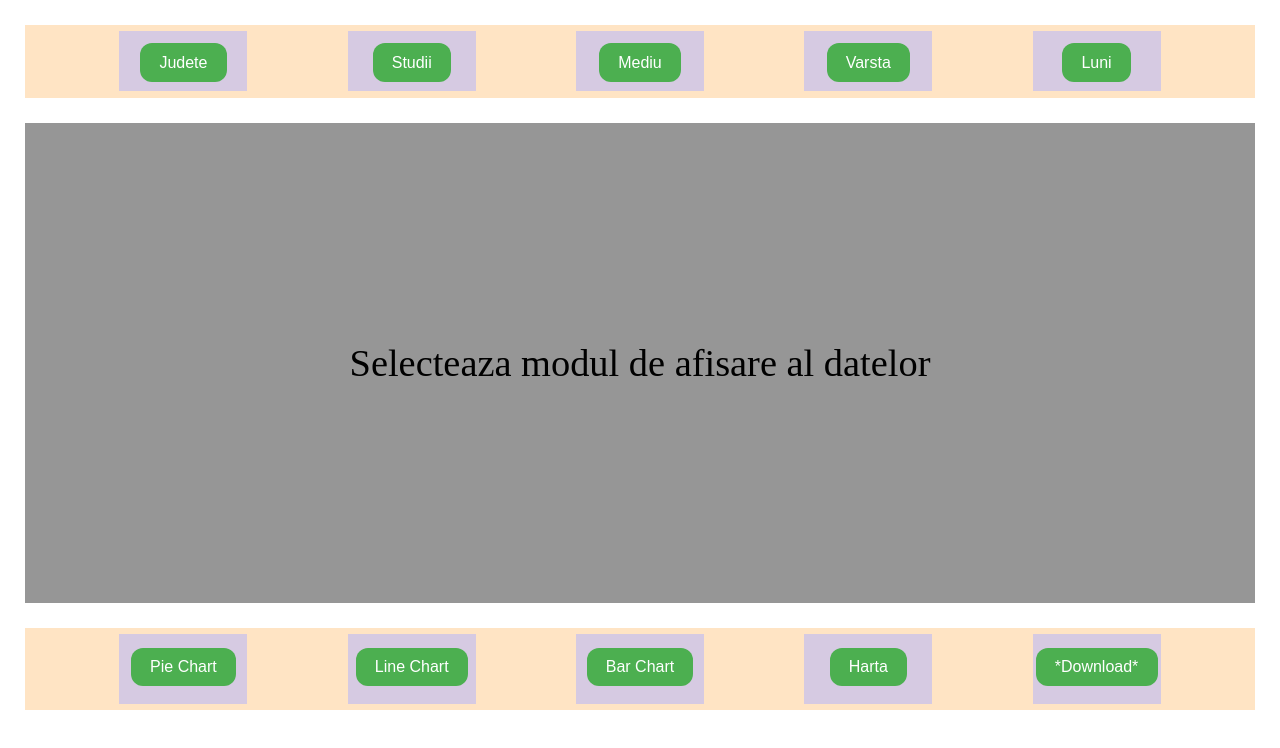
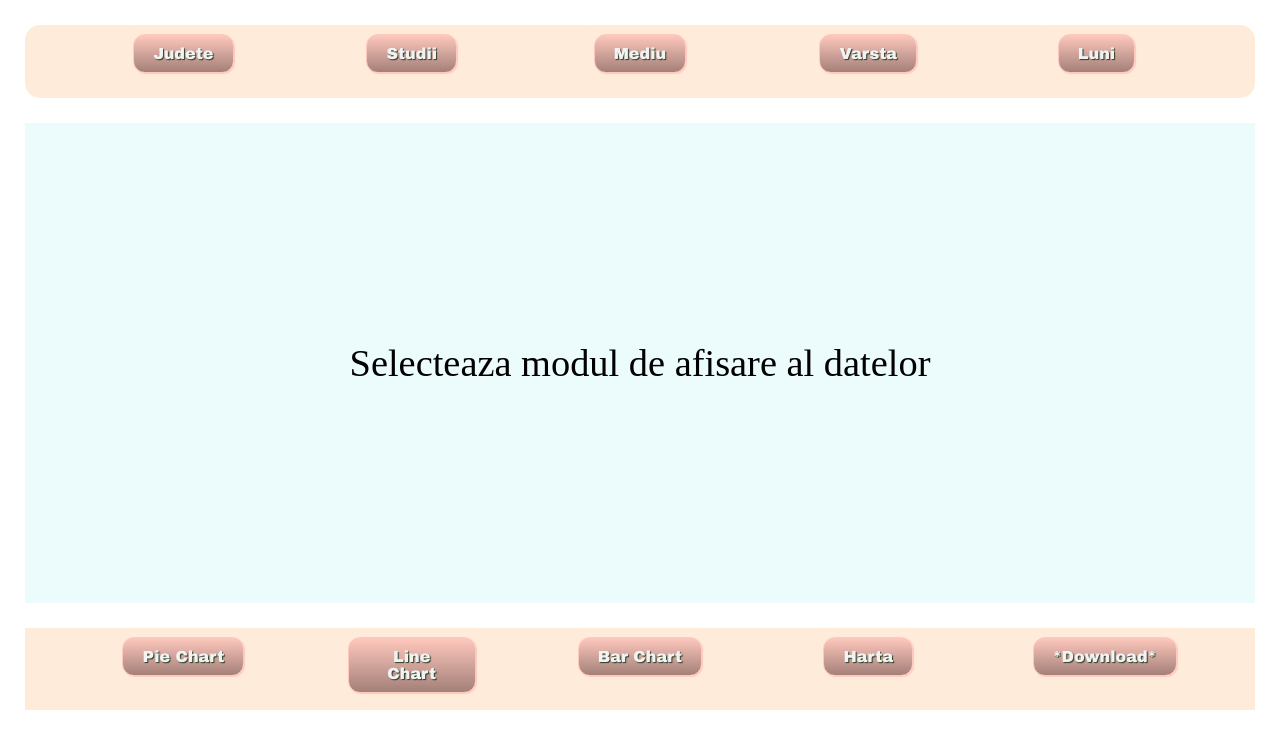
Before and after one commit to andreimireuta/RUnDa, a plain HTML site: page index.html in a window 1280 px wide. Drawn offline with nearby package versions, Linux system fonts and the light colour scheme.

Commit message:
Am modificat div-urile cu butoanele principale

```diff
--- a/index.html
+++ b/index.html
@@ -13,27 +13,33 @@
 <body>
   <div id="criterii">
     <div class="btn1">
-      <button class="button1" onclick="showDivJud()">Judete</button>
+      <button class="testbutton" onclick="showDivJud()">Judete</button>
     </div>
     <div class="btn1">
-      <button class="button1" onclick="showDivStudii()">Studii</button>
+      <button class="testbutton" onclick="showDivStudii()">Studii</button>
     </div>
     <div class="btn1">
-      <button class="button1" onclick="showDivMediu()">Mediu</button>
+      <button class="testbutton" onclick="showDivMediu()">Mediu</button>
     </div>
     <div class="btn1">
-      <button class="button1" onclick="showDivVarsta()">Varsta</button>
+      <button class="testbutton" onclick="showDivVarsta()">Varsta</button>
     </div>
     <div class="btn1">
-      <button class="button1" onclick="showDivLuni()">Luni</button>
+      <button class="testbutton" onclick="showDivLuni()">Luni</button>
     </div>
-
 
   </div>
 
   <div id="judete" class="hidden_zone">
+    <div class="buton-div-judete">
+        <button class="buton-judete">Arges</button>
+        <button class="buton-judete">Arges</button>
+        <button class="buton-judete">Arges</button>
+        <button class="buton-judete">Arges</button>
+        <button class="buton-judete">Arges</button>
+        <button class="buton-judete">Arges</button>
 
-
+    </div>
   </div>
   <div id="studii" class="hidden_zone">
 
@@ -87,19 +93,19 @@
 
   <div id="grafice">
     <div class="btn4">
-      <button class="button1" onclick="selectChart(0) & showDivPie()">Pie Chart</button>
+      <button class="testbutton" onclick="selectChart(0) & showDivPie()">Pie Chart</button>
     </div>
     <div class="btn4">
-      <button class="button1" onclick="selectChart(1) & showDivLine()">Line Chart</button>
+      <button class="testbutton" onclick="selectChart(1) & showDivLine()">Line Chart</button>
     </div>
     <div class="btn4">
-      <button class="button1" onclick="selectChart(2) & showDivBar()">Bar Chart</button>
+      <button class="testbutton" onclick="selectChart(2) & showDivBar()">Bar Chart</button>
     </div>
     <div class="btn4">
-      <button class="button1" onclick="">Harta</button>
+      <button class="testbutton" onclick="">Harta</button>
     </div>
     <div class="btn4">
-      <button class="button1" onclick="">*Download*</button>
+      <button class="testbutton" onclick="">*Download*</button>
     </div>
   </div>
   </div>
--- a/style.css
+++ b/style.css
@@ -7,15 +7,16 @@ body{
 #container{
     margin:0%;
     margin-top: 0%;
-    background-color: white;
+    background-color: #ffebd9;
     position: relative;
 }
 #criterii{
     display: flex;
-    background-color: bisque;
+    background-color: #ffebd9;
     margin: 1%;
     justify-content: space-evenly;
     flex-wrap: wrap;
+    border-radius: 15px;
 
 }
 .hidden_zone{
@@ -26,29 +27,29 @@ body{
     display: none;
 }
 #judete{
-    background-color: blueviolet;
+    background-color: #ecfbfc;
 }
 #studii{
-  background-color: blue;
+  background-color: #ecfbfc;
 }
 #mediu{
-  background-color: royalblue;
+  background-color: #ecfbfc;
 }
 #varsta{
-  background-color: cadetblue;
+  background-color: #ecfbfc;
 }
 #luni{
-  background-color: coral;
+  background-color: #ecfbfc;
 }
 .charts{
   display: flex;
-  background-color: rgb(79, 83, 22);
+  background-color: #ecfbfc;
   margin: 1%;
   display: none;
 }
 #mainFirst{
   display: flex;
-  background-color: rgb(150, 150, 150);
+  background-color: #ecfbfc);
   height: 60vh;
   align-items: center;
   justify-content: center;
@@ -77,26 +78,24 @@ body{
 }
 #grafice{
   display: flex;
-  background-color: bisque;
+  background-color: #ffebd9;
   margin: 1%;
   justify-content: space-evenly;
   flex-wrap: wrap;
 }
-.button1{
-  position: relative;
-  top:25px;
-  margin: auto;
+/* ##### Zona pentru div-urile ce contin butoane ################# */
 
-}
 .btn1{
-    background-color: rgb(214, 202, 226);
+    background-color:#ffebd9;
     width: 10vw;
     min-width: 90px;
     height: 5vh;
     min-height: 60px;
     margin: 0.5%;
     position: relative;
+    border-radius: 20px;
 }
+
 .btn2{
   background-color: rgb(214, 202, 226);
   width: 150px;
@@ -106,7 +105,7 @@ body{
 }
 
 .btn4{
-  background-color: rgb(214, 202, 226);
+  background-color: );
   width: 10vw;
   min-width: 120px;
   height: 5vh;
@@ -115,6 +114,55 @@ body{
   position: relative;
 
 }
+
+/* ##### Zona pentru butoane ################# */
+
+.button1{
+  position: relative;
+  top:25px;
+  margin: auto;
+
+}
+
+.testbutton {
+  font-family: 'arial black';
+  color: #F2F2F2 !important;
+  font-size: 17px;
+  text-shadow: 1px 1px 1px #284027;
+  box-shadow: 1px 1px 1px #ffc8bd;
+  padding: 10px 25px;
+  -moz-border-radius: 14px;
+  -webkit-border-radius: 14px;
+  border-radius: 14px;
+  border: 1px solid #FFC8BD;
+  background: #9BEE9D;
+  background: linear-gradient(top,  #FFC8BD,  #A38079);
+  background: -ms-linear-gradient(top,  #FFC8BD,  #A38079);
+  background: -webkit-gradient(linear, left top, left bottom, from(#FFC8BD), to(#A38079));
+  background: -moz-linear-gradient(top,  #FFC8BD,  #A38079);
+  position: relative;
+  padding: 8% 15%;
+    text-decoration: none;
+    display: block;
+    font-size: 16px;
+    margin-top: 15px;
+    margin:auto;
+    position: relative;
+    top: 4%;
+    transition-duration: 0.4s;
+    border-radius: 12px;
+
+}
+.testbutton:hover {
+  color: #F2F5F5 !important;
+  background: #468CCF;
+  background: linear-gradient(top,  #FFC8BD,  #D6A89F);
+  background: -ms-linear-gradient(top,  #FFC8BD,  #D6A89F);
+  background: -webkit-gradient(linear, left top, left bottom, from(#FFC8BD), to(#D6A89F));
+  background: -moz-linear-gradient(top,  #FFC8BD,  #D6A89F);
+}
+
+
 .button1{
     background-color: #4CAF50; /* Green */
     border: none;
```
